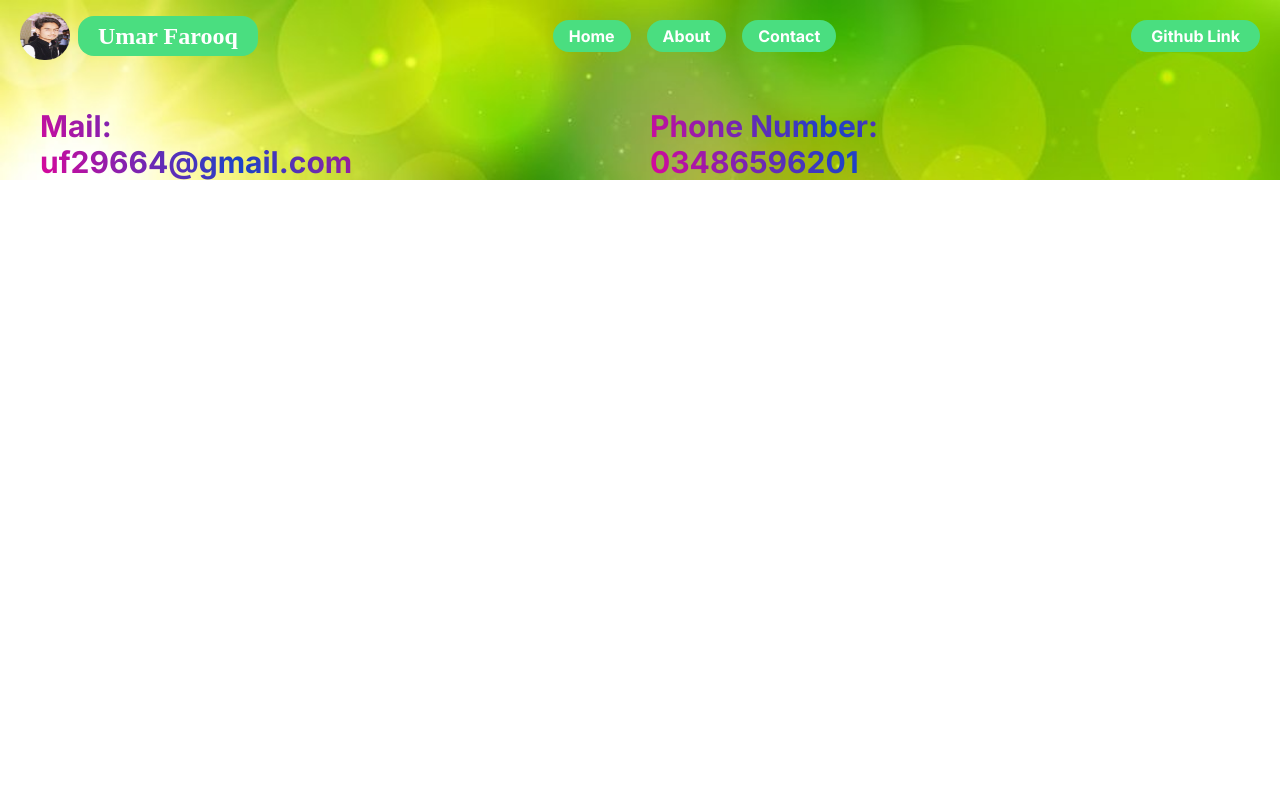
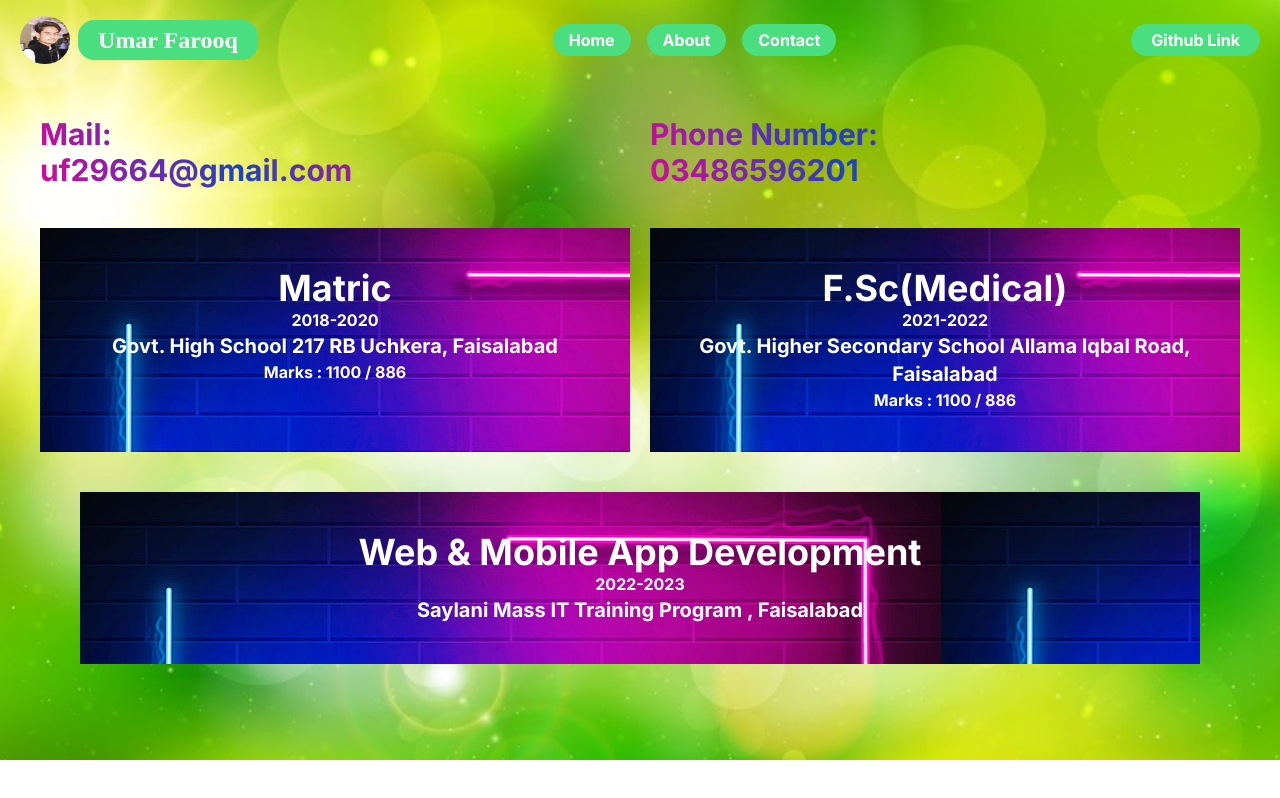
Before and after one commit to Umar-Farooq-217/portfolio, a Next.js app: page /about in a window 1280 px wide. Built offline with nearby package versions, Linux system fonts and the light colour scheme.

Commit message:
portfolio

```diff
--- a/app/about/page.js
+++ b/app/about/page.js
@@ -1,16 +1,28 @@
 import React from 'react'
 import Navbar from '../components/navbar/Navbar'
 import '../globals.css'
+import AboutCard from '../components/aboutCard/AboutCard'
 export default function page() {
   return (
     <div>
     <div className='bg-[url("/bg.jpg")]  bg-cover '>
     <Navbar/>
-    <div className='grid lg:grid-cols-2 md:grid-cols-2 sm:grid-cols-1 lg:px-10 md:px-10 sm:px-2 pt-12 gap-x-5'>
+    <div className='grid lg:grid-cols-2 md:grid-cols-2 sm:grid-cols-1 lg:px-10 md:px-10 sm:px-2 pt-12 gap-x-5 sm:pl-10'>
     <h1 className='umar text-3xl font-bold flex m-auto sm:m-0'>Mail: <br />uf29664@gmail.com</h1>
     <h1 className='umar  text-3xl font-bold flex m-auto sm:m-0'>Phone Number: <br /> 03486596201</h1>
     </div>
+
+    <div className='grid lg:grid-cols-2 md:grid-cols-2 sm:grid-cols-1 gap-5 px-10 pt-10'>
+    <AboutCard title='Matric' time='2018-2020' marks='Marks : 1100 / 886' name='Govt. High School 217 RB Uchkera, Faisalabad' />
+    <AboutCard title='F.Sc(Medical)' time='2021-2022' marks='Marks : 1100 / 886' name='Govt. Higher Secondary School Allama Iqbal Road, Faisalabad' />
     </div>
+
+    <div className='lg:px-20 md:px-14 sm:px-5 pt-10 pb-24'>
+    <AboutCard title='Web & Mobile App Development ' time='2022-2023' name='Saylani Mass IT Training Program , Faisalabad' />
+    </div>
+
+    </div>
+
 
 
     </div>
--- a/app/components/aboutCard/AboutCard.js
+++ b/app/components/aboutCard/AboutCard.js
@@ -1,7 +1,14 @@
 import React from 'react'
 
-export default function AboutCard() {
+export default function AboutCard(props) {
   return (
-    <div>AboutCard</div>
+    <div className='bg-[url("/cardbg.jpg")] font-bold text-white py-10 text-center '>
+
+<h1 className='text-4xl'>{props.title}</h1>
+<h1>{props.time}</h1>
+<h1 className='text-xl'>{props.name}</h1>
+<h1>{props.marks}</h1>
+
+    </div>
   )
 }
--- a/app/components/navbar/Navbar.js
+++ b/app/components/navbar/Navbar.js
@@ -15,10 +15,10 @@ export default function Navbar() {
     <Image className='rounded-full h-12 ' src='/umar.jpg' width={50} height={30} />
     <h1 className='text-2xl font-bold font-[Glazier] ml-2 text-white cursor-pointer bg-green-400 py-1 px-5  hover:bg-black hover:scale-105 rounded-2xl'><Link href='/'>Umar Farooq</Link></h1>
     </div>
-    <div className={`list-none flex  responsive ${show? 'navbar-show': 'navbar-hide'}`}>
-    <Link href='/'><li className='bg-green-400 rounded-2xl cursor-pointer hover:bg-black hover:scale-110 hover:text-white mx-2 p-1 px-4 text-white font-bold text-1xl text-center'>Home</li></Link>
-   <Link href='/about'> <li className='bg-green-400 rounded-2xl cursor-pointer hover:bg-black hover:scale-110 hover:text-white mx-2 p-1 px-4 text-white font-bold text-1xl text-center'>About</li></Link>
-   <Link href='/contact'> <li className='bg-green-400 rounded-2xl cursor-pointer hover:bg-black hover:scale-110 hover:text-white mx-2 p-1 px-4 text-white font-bold text-1xl text-center'>Contact</li></Link>
+    <div className={`list-none flex far  responsive ${show? 'navbar-show': 'navbar-hide'}`}>
+    <Link href='/'><li className='bg-green-400 rounded-2xl cursor-pointer my-3 hover:bg-black hover:scale-110 hover:text-white mx-2 p-1 px-4 text-white font-bold text-1xl text-center'>Home</li></Link>
+   <Link href='/about'> <li className='bg-green-400 rounded-2xl cursor-pointer my-3 hover:bg-black hover:scale-110 hover:text-white mx-2 p-1 px-4 text-white font-bold text-1xl text-center'>About</li></Link>
+   <Link href='/contact'> <li className='bg-green-400 rounded-2xl cursor-pointer my-3 hover:bg-black hover:scale-110 hover:text-white mx-2 p-1 px-4 text-white font-bold text-1xl text-center'>Contact</li></Link>
 
 
     </div>
--- a/app/globals.css
+++ b/app/globals.css
@@ -3,7 +3,7 @@
 @tailwind utilities;
 
 
-/* Add your custom styles here */
+
 
 
 .umar {
@@ -22,6 +22,9 @@
   .main{
     display:flex
   }
+  .far{
+    display:flex;
+  }
 
   @media(max-width:750px){
     .responsive{
@@ -29,6 +32,7 @@
     }
     .responsive > li{
       margin-top: 20px;
+
     }
     .responsive.navbar-hide{
       display: none;
--- a/app/page.js
+++ b/app/page.js
@@ -2,14 +2,7 @@ import Image from 'next/image'
 import Navbar from './components/navbar/Navbar';
 import TypeWriter from './components/typeWriter/TypeWriter';
 
-const images = [
-  '/umar.png',
-  '/umar.jpg',
-  '/bg.jpg'
 
-
-  // Add more image paths as needed
-];
 export default function Home() {
   const textArray = [ 'I Am Mern Stack Developer ', 'I Am UI/UX Designer','I Am Frontend Developer ']; // Add your text here
 
```
Also changed, not shown: public/cardbg.jpg (added).
